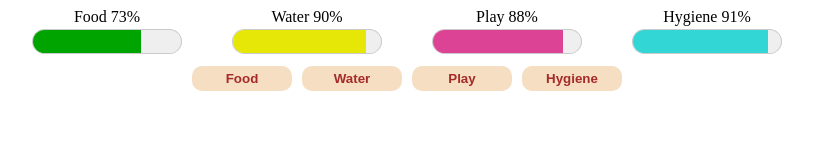
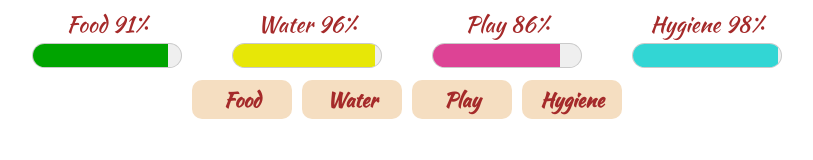
Before and after one commit to Grewal009/Tamagochi, a plain HTML site: page index.html in a window 1280 px wide. Shown: the whole page, without its empty margins (233-1046 px from the left). Drawn offline with Linux system fonts and the light colour scheme; a web font is replaced by a local one.

Commit message:
updated code

```diff
--- a/index.html
+++ b/index.html
@@ -5,25 +5,60 @@
     <meta name="viewport" content="width=device-width, initial-scale=1.0" />
     <title>Tamagochi</title>
     <link rel="stylesheet" href="./style.css" />
+    <link rel="preconnect" href="https://fonts.googleapis.com" />
+    <link rel="preconnect" href="https://fonts.gstatic.com" crossorigin />
+    <link
+      href="https://fonts.googleapis.com/css2?family=Sixtyfour&display=swap"
+      rel="stylesheet"
+    />
+
+    <link rel="preconnect" href="https://fonts.googleapis.com" />
+    <link rel="preconnect" href="https://fonts.gstatic.com" crossorigin />
+    <link
+      href="https://fonts.googleapis.com/css2?family=Kaushan+Script&family=Sixtyfour&display=swap"
+      rel="stylesheet"
+    />
   </head>
   <body>
-    <div class="labelContainer">
+    <div id="app"></div>
+
+    <script>
+      let food = 100;
+      let water = 100;
+      let play = 100;
+      let hygiene = 100;
+
+      let timerFood, timerWater, timerPlay, timerHygiene;
+
+      viewUpdate();
+      runApp();
+      function viewUpdate() {
+        const app = document.querySelector("#app");
+
+        app.innerHTML = /*HTML*/ `
+        <div>
+        <div class="labelContainer">
       <div class="label">
-        <label id="labelFood" for="">Food 100%</label>
-        <meter class="meter1" value="100" min="0" max="100"></meter>
+        <label>Food ${food}%</label>
+        <meter class="meter1" value=${food} min="0" max="100"></meter>
       </div>
       <div class="label">
-        <label id="labelWater" for="">Water 100%</label>
-        <meter class="meter1 meter2" value="100" min="0" max="100"></meter>
+        <label>Water ${water}%</label>
+        <meter class="meter1 meter2" value="${water}" min="0" max="100"></meter>
       </div>
       <div class="label">
-        <label id="labelPlay" for="">Play 100%</label>
-        <meter class="meter1 meter3" value="100" min="0" max="100"></meter>
+        <label>Play ${play}%</label>
+        <meter class="meter1 meter3" value="${play}" min="0" max="100"></meter>
       </div>
 
       <div class="label">
-        <label id="labelHygiene" for="">Hygiene 100%</label>
-        <meter class="meter1 meter4" value="100" min="0" max="100"></meter>
+        <label>Hygiene ${hygiene}%</label>
+        <meter
+          class="meter1 meter4"
+          value="${hygiene}"
+          min="0"
+          max="100"
+        ></meter>
       </div>
     </div>
 
@@ -36,96 +71,68 @@
 
     <div class="overlay hidden">
       <div class="reset">
-        <p>Game Over</p>
+        <p>Game Over!</p>
         <button class="restart" onclick="startAgain()">Play again</button>
       </div>
     </div>
-
-    <script>
-      const food = document.querySelector(".meter1");
-      const water = document.querySelector(".meter2");
-      const play = document.querySelector(".meter3");
-      const hygiene = document.querySelector(".meter4");
-      const labelFood = document.querySelector("#labelFood");
-      const labelWater = document.querySelector("#labelWater");
-      const labelPlay = document.querySelector("#labelPlay");
-      const labelHygiene = document.querySelector("#labelHygiene");
-      const overlay = document.querySelector(".overlay");
-
-      let timerFood, timerWater, timerPlay, timerHygiene;
-
-      runApp();
+    </div>
+        `;
+      }
       function runApp() {
         timerFood = setInterval(function () {
-          food.value -= randomNumber(5);
-          labelFood.textContent = `Food ${food.value}%`;
+          food -= randomNumber(10);
+          viewUpdate();
           checkStatus();
-        }, 500);
+        }, 2800);
 
         timerWater = setInterval(function () {
-          water.value -= randomNumber(3);
-          labelWater.textContent = `Water ${water.value}%`;
+          water -= randomNumber(10);
+          viewUpdate();
           checkStatus();
-        }, 1000);
+        }, 2800);
 
         timerPlay = setInterval(function () {
-          play.value -= randomNumber(5);
-          labelPlay.textContent = `Play ${play.value}%`;
+          play -= randomNumber(10);
+          viewUpdate();
           checkStatus();
-        }, 1000);
+        }, 2500);
 
         timerHygiene = setInterval(function () {
-          hygiene.value -= randomNumber(3);
-          labelHygiene.textContent = `Hygiene ${hygiene.value}%`;
+          hygiene -= randomNumber(10);
+          viewUpdate();
           checkStatus();
-        }, 1000);
+        }, 3500);
       }
 
       function checkStatus() {
-        if (
-          food.value <= 10 ||
-          water.value <= 10 ||
-          play.value <= 10 ||
-          hygiene <= 10
-        ) {
+        if (food <= 10 || water <= 10 || play <= 10 || hygiene <= 10) {
           clearInterval(timerFood);
           clearInterval(timerWater);
           clearInterval(timerPlay);
           clearInterval(timerHygiene);
-          overlay.classList.remove("hidden");
+          document.querySelector(".overlay").classList.remove("hidden");
         }
       }
 
       function serve(ele) {
         if (ele === "food") {
           console.log(ele);
-          food.value += 10;
-          labelFood.textContent =
-            labelFood.textContent + 10 > 100
-              ? `Food 100%`
-              : `Food ${food.value}%`;
+          food += 10;
+          food = food > 100 ? 100 : food;
         } else if (ele === "water") {
           console.log(ele);
-          water.value += 10;
-          labelWater.textContent =
-            labelWater.textContent + 10 > 100
-              ? `Water 100%`
-              : `Water ${water.value}%`;
+          water += 10;
+          water = water > 100 ? 100 : water;
         } else if (ele === "play") {
           console.log(ele);
-          play.value += 10;
-          labelPlay.textContent =
-            labelPlay.textContent + 10 > 100
-              ? `Play 100%`
-              : `Play ${play.value}%`;
+          play += 10;
+          play = play > 100 ? 100 : play;
         } else {
           console.log(ele);
-          hygiene.value += 10;
-          labelHygiene.textContent =
-            labelHygiene.textContent + 10 > 100
-              ? `Hygiene 100%`
-              : `Hygiene ${hygiene.value}%`;
+          hygiene += 10;
+          hygiene = hygiene > 100 ? 100 : hygiene;
         }
+        viewUpdate();
       }
 
       function randomNumber(num) {
@@ -133,16 +140,12 @@
       }
 
       function startAgain() {
-        overlay.classList.add("hidden");
-        food.value = 100;
-        labelFood.textContent = `Food ${food.value}%`;
-        water.value = 100;
-        labelWater.textContent = `Water ${water.value}%`;
-        play.value = 100;
-        labelPlay.textContent = `Play ${play.value}%`;
-        hygiene.value = 100;
-        labelHygiene.textContent = `Hygiene ${hygiene.value}%`;
-
+        document.querySelector(".overlay").classList.add("hidden");
+        food = 100;
+        water = 100;
+        play = 100;
+        hygiene = 100;
+        viewUpdate();
         runApp();
       }
     </script>
--- a/style.css
+++ b/style.css
@@ -1,3 +1,10 @@
+body {
+  font-family: "Kaushan Script", cursive;
+  font-weight: 400;
+  font-style: normal;
+  font-size: 22px;
+}
+
 .meter1 {
   width: 150px;
   height: 50px;
@@ -25,6 +32,7 @@
   flex-direction: column;
   justify-content: center;
   align-items: center;
+  color: brown;
 }
 .labelContainer {
   display: flex;
@@ -41,8 +49,8 @@
   left: 0;
   width: 100%;
   height: 100%;
-  background-color: rgb(30, 29, 29);
-  opacity: 0.5;
+  background-color: black;
+  opacity: 0.7;
   z-index: 1;
 }
 .hidden {
@@ -50,14 +58,39 @@
 }
 p {
   color: white;
+  font-size: 36px;
+  user-select: none;
+  font-family: "Sixtyfour", sans-serif;
+  font-optical-sizing: auto;
+  font-weight: 400;
+  font-style: normal;
+
+  animation: blink 1s infinite; /* animation blink */
+  animation-fill-mode: both;
+}
+@keyframes blink {
+  0% {
+    opacity: 0;
+  }
+  50% {
+    opacity: 1;
+  }
+  100% {
+    opacity: 0;
+  }
+}
+
+.restart {
+  margin-top: -10px;
+  padding: 8px 15px;
+  font-size: 15px;
+  font-weight: 900;
+  cursor: pointer;
+  border-radius: 10px;
   font-size: 20px;
 }
-.restart {
-  margin-top: -10px;
-  padding: 5px 10px;
-  font-size: 15px;
-  font-weight: 600;
-  cursor: pointer;
+.restart:hover {
+  background-color: rgb(192, 233, 238);
 }
 
 .reset {
@@ -76,6 +109,11 @@ p {
   background-color: rgb(245, 222, 193);
   color: brown;
   font-weight: 600;
+  font-size: 20px;
+
+  font-family: "Kaushan Script", cursive;
+  font-weight: 900;
+  font-style: normal;
 }
 .btnServe:hover {
   background-color: rgb(230, 182, 121);
```
